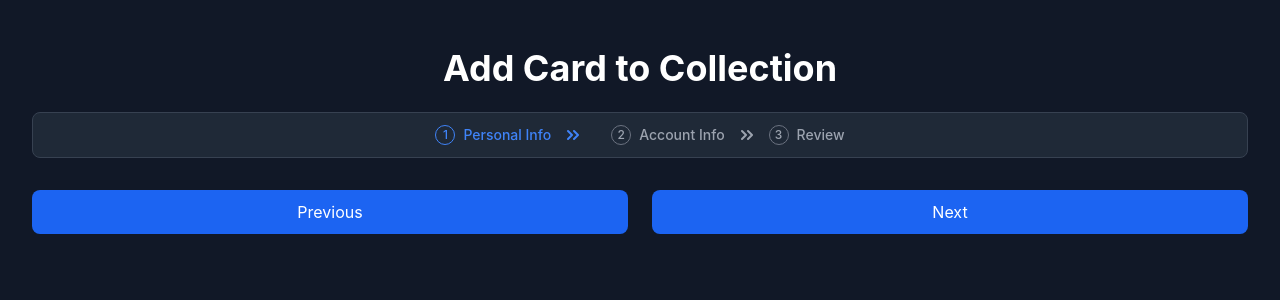
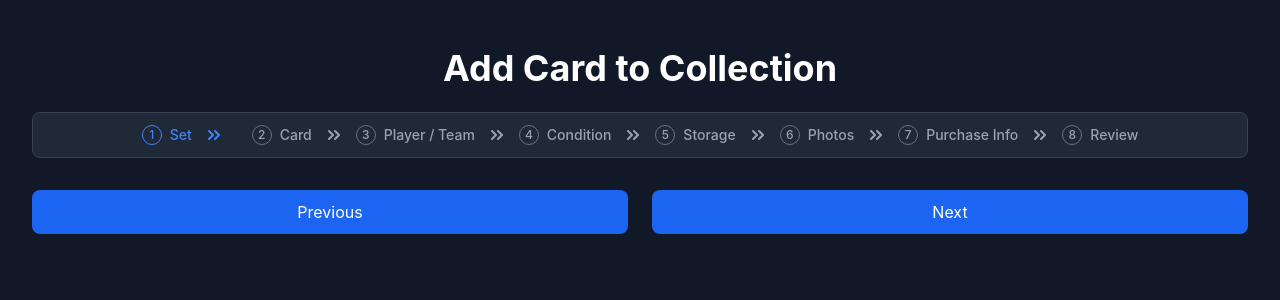
Before and after one commit to vinnyNC/cardCollector, a Django app: page /add_card in a window 1280 px wide. Shown: the part 64-364 px from the top of the page. Run offline with Django 5.2, Linux system fonts and the light colour scheme; some libraries are stand-ins or nearby versions.

Commit message:
Update stepper UI in add card template
Refined step titles and structure for better clarity and flow. Converted stepper markup into a separate partial for improved maintainability. Adjusted styling to enhance layout consistency.

```diff
--- a/templates/beta_add_card/add_card.html
+++ b/templates/beta_add_card/add_card.html
@@ -35,7 +35,7 @@
     {% include "nav/header.html" %}
 
     <!-- Main content -->
-    <main class="p-4 md:ml-auto h-auto pt-20">
+    <main class="p-4 md:ml-auto h-full pt-1">
         <div class="container mx-auto px-4 py-8">
             <h1 class="text-4xl font-bold mb-6 dark:text-white text-center">Add Card to Collection</h1>
 
@@ -44,8 +44,7 @@
                 <ol class="flex items-center justify-center w-full p-3 space-x-2 text-sm font-medium text-center text-gray-500 bg-white border border-gray-200 rounded-lg shadow-xs dark:text-gray-400 sm:text-base dark:bg-gray-800 dark:border-gray-700 sm:p-4 sm:space-x-4 rtl:space-x-reverse">
                     <li class="flex items-center justify-center text-blue-600 dark:text-blue-500">
                         <span class="flex items-center justify-center w-5 h-5 me-2 text-xs border border-blue-600 rounded-full shrink-0 dark:border-blue-500">1</span>
-                        Personal Info
-
+                        Set
                         <svg class="w-3 h-3 ms-2 sm:ms-4 rtl:rotate-180" aria-hidden="true"
                              xmlns="http://www.w3.org/2000/svg" fill="none" viewBox="0 0 12 10">
                             <path stroke="currentColor" stroke-linecap="round" stroke-linejoin="round" stroke-width="2"
@@ -54,8 +53,7 @@
                     </li>
                     <li class="flex items-center justify-center">
                         <span class="flex items-center justify-center w-5 h-5 me-2 text-xs border border-gray-500 rounded-full shrink-0 dark:border-gray-400">2</span>
-                        Account Info
-
+                        Card
                         <svg class="w-3 h-3 ms-2 sm:ms-4 rtl:rotate-180" aria-hidden="true"
                              xmlns="http://www.w3.org/2000/svg" fill="none" viewBox="0 0 12 10">
                             <path stroke="currentColor" stroke-linecap="round" stroke-linejoin="round" stroke-width="2"
@@ -64,6 +62,51 @@
                     </li>
                     <li class="flex items-center justify-center">
                         <span class="flex items-center justify-center w-5 h-5 me-2 text-xs border border-gray-500 rounded-full shrink-0 dark:border-gray-400">3</span>
+                        Player / Team
+                        <svg class="w-3 h-3 ms-2 sm:ms-4 rtl:rotate-180" aria-hidden="true"
+                             xmlns="http://www.w3.org/2000/svg" fill="none" viewBox="0 0 12 10">
+                            <path stroke="currentColor" stroke-linecap="round" stroke-linejoin="round" stroke-width="2"
+                                  d="m7 9 4-4-4-4M1 9l4-4-4-4"></path>
+                        </svg>
+                    </li>
+                    <li class="flex items-center justify-center">
+                        <span class="flex items-center justify-center w-5 h-5 me-2 text-xs border border-gray-500 rounded-full shrink-0 dark:border-gray-400">4</span>
+                        Condition
+                        <svg class="w-3 h-3 ms-2 sm:ms-4 rtl:rotate-180" aria-hidden="true"
+                             xmlns="http://www.w3.org/2000/svg" fill="none" viewBox="0 0 12 10">
+                            <path stroke="currentColor" stroke-linecap="round" stroke-linejoin="round" stroke-width="2"
+                                  d="m7 9 4-4-4-4M1 9l4-4-4-4"></path>
+                        </svg>
+                    </li>
+                    <li class="flex items-center justify-center">
+                        <span class="flex items-center justify-center w-5 h-5 me-2 text-xs border border-gray-500 rounded-full shrink-0 dark:border-gray-400">5</span>
+                        Storage
+                        <svg class="w-3 h-3 ms-2 sm:ms-4 rtl:rotate-180" aria-hidden="true"
+                             xmlns="http://www.w3.org/2000/svg" fill="none" viewBox="0 0 12 10">
+                            <path stroke="currentColor" stroke-linecap="round" stroke-linejoin="round" stroke-width="2"
+                                  d="m7 9 4-4-4-4M1 9l4-4-4-4"></path>
+                        </svg>
+                    </li>
+                    <li class="flex items-center justify-center">
+                        <span class="flex items-center justify-center w-5 h-5 me-2 text-xs border border-gray-500 rounded-full shrink-0 dark:border-gray-400">6</span>
+                        Photos
+                        <svg class="w-3 h-3 ms-2 sm:ms-4 rtl:rotate-180" aria-hidden="true"
+                             xmlns="http://www.w3.org/2000/svg" fill="none" viewBox="0 0 12 10">
+                            <path stroke="currentColor" stroke-linecap="round" stroke-linejoin="round" stroke-width="2"
+                                  d="m7 9 4-4-4-4M1 9l4-4-4-4"></path>
+                        </svg>
+                    </li>
+                    <li class="flex items-center justify-center">
+                        <span class="flex items-center justify-center w-5 h-5 me-2 text-xs border border-gray-500 rounded-full shrink-0 dark:border-gray-400">7</span>
+                        Purchase Info
+                        <svg class="w-3 h-3 ms-2 sm:ms-4 rtl:rotate-180" aria-hidden="true"
+                             xmlns="http://www.w3.org/2000/svg" fill="none" viewBox="0 0 12 10">
+                            <path stroke="currentColor" stroke-linecap="round" stroke-linejoin="round" stroke-width="2"
+                                  d="m7 9 4-4-4-4M1 9l4-4-4-4"></path>
+                        </svg>
+                    </li>
+                    <li class="flex items-center justify-center">
+                        <span class="flex items-center justify-center w-5 h-5 me-2 text-xs border border-gray-500 rounded-full shrink-0 dark:border-gray-400">8</span>
                         Review
                     </li>
                 </ol>
```
Also changed, not shown: templates/beta_add_card/add_card/stepper.html (added).
